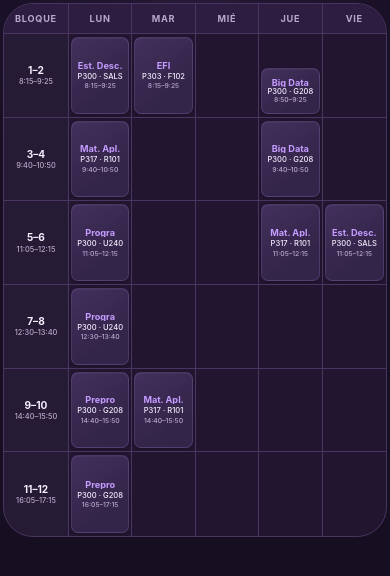
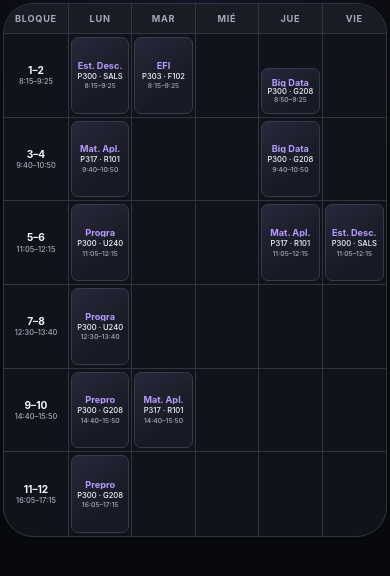
Before and after one commit to Konnits/Horario-Widget, a plain HTML site: page index.html in a window 390 px wide. Drawn offline with Linux system fonts and the light colour scheme.

Commit message:
Update theme colors and enhance styles for improved aesthetics and responsiveness

```diff
--- a/index.html
+++ b/index.html
@@ -10,25 +10,42 @@
 
     <meta
         name="theme-color"
-        content="#160f22"
+        content="#08090d"
     >
 <title>Horario</title>
 
     <style>
 
+        /*
+         * ==========================================================
+         * TEMA
+         * Para cambiar toda la paleta, modifica solamente este bloque.
+         * ==========================================================
+         */
         :root {
             color-scheme: dark;
 
-            --background: #160f22;
-            --surface: #21152f;
-            --surface-light: #2d1d40;
-            --border: #4a3561;
+            /* Fondos */
+            --background: #08090d;
+            --surface: #11131a;
+            --surface-light: #191c25;
+            --block-background: var(--block-background);
 
-            --text: #f5efff;
-            --muted: #b9a8cc;
-            --accent: #c59cff;
-            --card: rgba(118, 92, 168, 0.22);
-            --card-border: rgba(197, 156, 255, 0.16);
+            /* Bordes y tarjetas */
+            --border: #303543;
+            --card: #171a24;
+            --card-border: #353b4a;
+            --card-highlight: rgba(183, 156, 255, 0.10);
+
+            /* Textos */
+            --text: #f6f7fb;
+            --muted: #a4aabc;
+            --accent: #b79cff;
+
+            /* Efectos */
+            --body-glow: rgba(105, 78, 171, 0.16);
+            --shadow: rgba(0, 0, 0, 0.28);
+            --inner-highlight: var(--inner-highlight);
         }
 
         * {
@@ -53,7 +70,7 @@
             background:
                 radial-gradient(
                     circle at top,
-                    rgba(112, 75, 157, 0.18),
+                    var(--body-glow),
                     transparent 42%
                 ),
                 var(--background);
@@ -154,7 +171,7 @@
             flex-direction: column;
             gap: 3px;
             padding: 2px 1px;
-            background: rgba(255, 255, 255, 0.025);
+            background: var(--block-background);
         }
 
         .block-number {
@@ -196,13 +213,13 @@
             background:
                 linear-gradient(
                     145deg,
-                    rgba(197, 156, 255, 0.10),
+                    var(--card-highlight),
                     transparent 70%
                 ),
                 var(--card);
             box-shadow:
-                0 1px 3px rgba(0, 0, 0, 0.18),
-                inset 0 1px 0 rgba(255, 255, 255, 0.04);
+                0 1px 3px var(--shadow),
+                inset 0 1px 0 var(--inner-highlight);
         }
 
         .class-name,
@@ -263,6 +280,24 @@
         }
 
     </style>
+    <script>
+        /*
+         * Mantiene el color de Safari sincronizado con --background.
+         * No es necesario editar el meta theme-color al cambiar la paleta.
+         */
+        document.addEventListener("DOMContentLoaded", () => {
+            const background = getComputedStyle(document.documentElement)
+                .getPropertyValue("--background")
+                .trim();
+
+            const themeColor = document.querySelector('meta[name="theme-color"]');
+
+            if (themeColor && background) {
+                themeColor.setAttribute("content", background);
+            }
+        });
+    </script>
+
 </head>
 
 <body>
```
